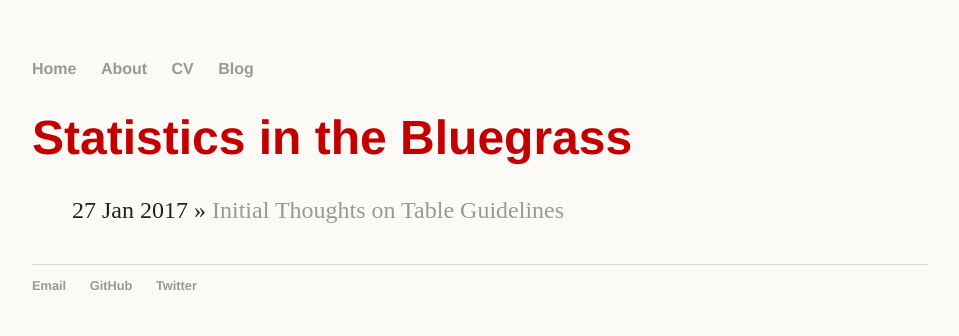
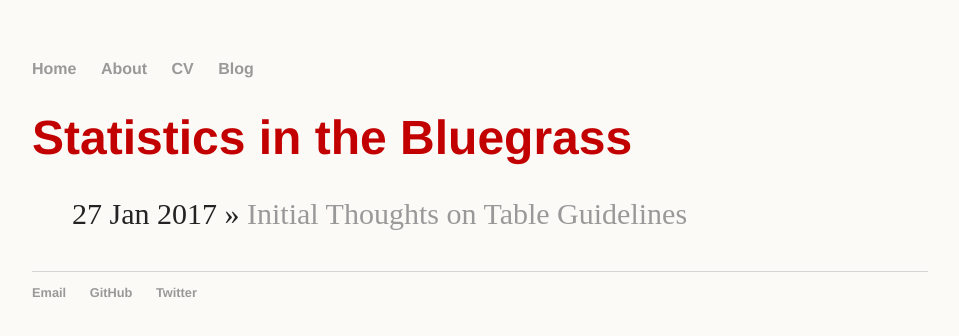
Before and after one commit to nutterb/nutterb.github.com, a Jekyll site: the page built from blog/index.html, in a window 1280 px wide. Shown: the top 336 px of the page, without its empty margins (160-1119 px from the left). Built offline with Jekyll 4.4.1, drawn with Linux system fonts in a browser that asks for light colours.

Commit message:
touching up CSS

```diff
--- a/css/main.css
+++ b/css/main.css
@@ -42,7 +42,7 @@
   color: #c30000;
 }
 p {
-    font-size: 1.5em;
+    font-size: 1.35em;
     line-height: 1.4em;
     color: #232323;
 }
@@ -58,4 +58,5 @@
 
 ul.posts li {
     list-style: none;
+    font-size: 1.25em;
 }
```
